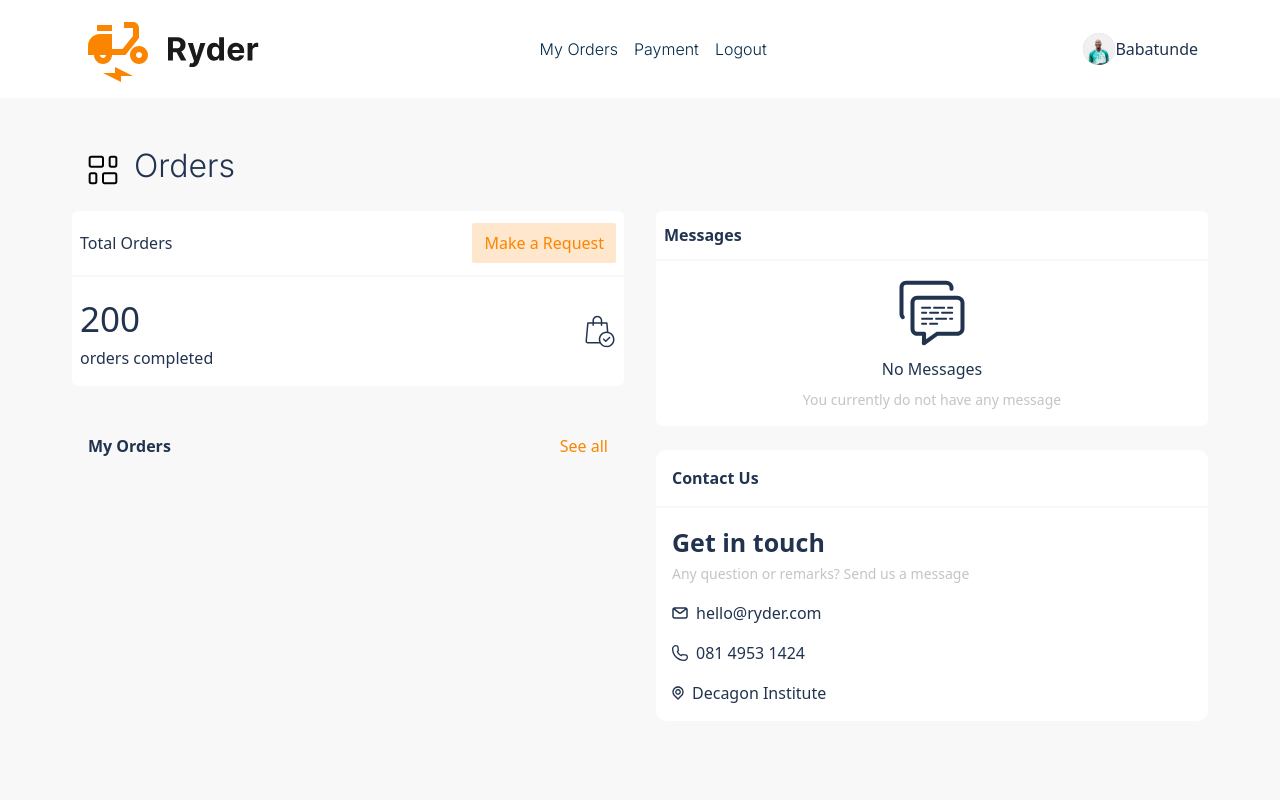
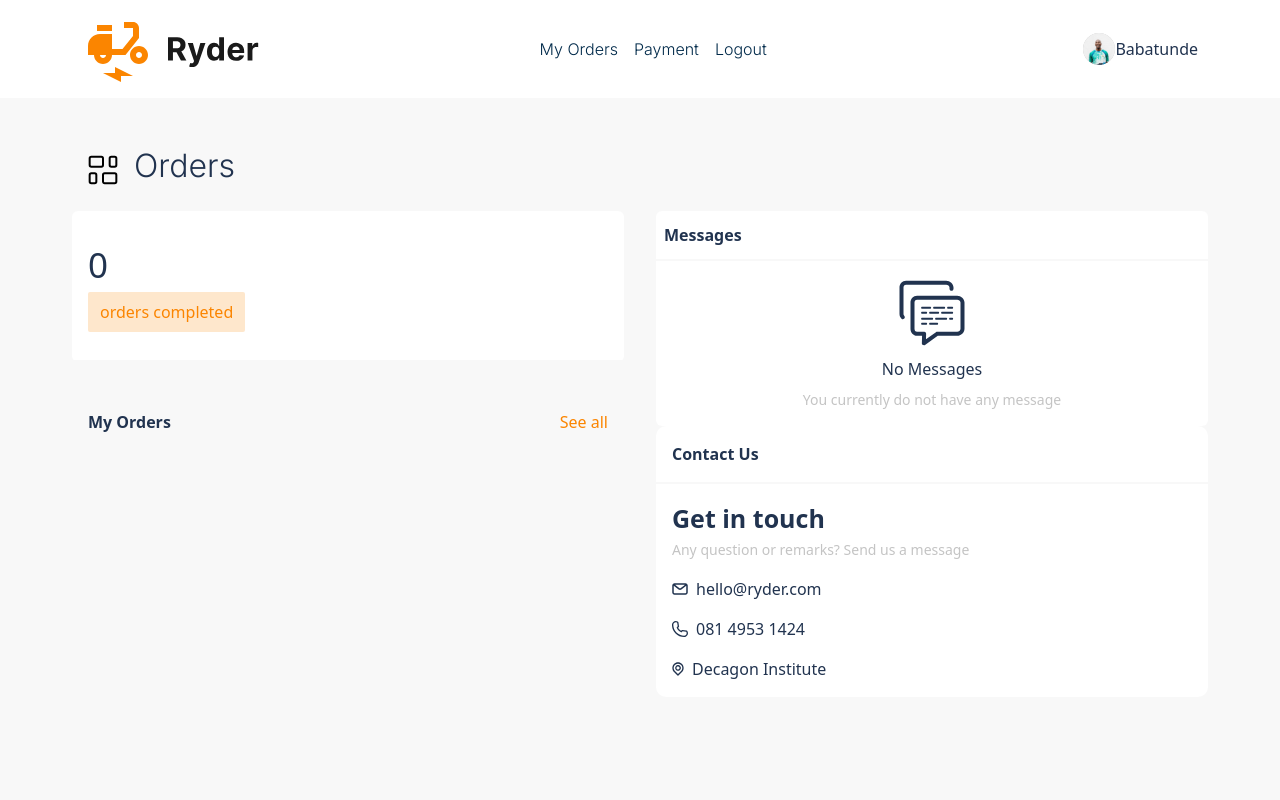
Before and after one commit to J-aimz/Ryder_Frontend_, a React (Create React App) app in the folder ryder/: page /customer-dashboard in a window 1280 px wide. Shown: the top 800 px of the page. Built offline with nearby package versions, Linux system fonts and the light colour scheme.

Commit message:
Modification on customer dashboard

```diff
--- a/ryder/src/components/allOrders/AllOrders.jsx
+++ b/ryder/src/components/allOrders/AllOrders.jsx
@@ -15,7 +15,7 @@ function AllOrders() {
         },
       })
         .then((response) => response.json())
-        .then((data) => setOrders(data.data))
+        .then((data) => setOrders(data.data || []))
         .catch((error) => console.error(error));
     }
   }, [appUserId, token]);
--- a/ryder/src/components/ordersOverview/OrdersOverview.jsx
+++ b/ryder/src/components/ordersOverview/OrdersOverview.jsx
@@ -1,33 +1,60 @@
 import { useNavigate } from "react-router-dom";
-
+import { useEffect, useState } from "react";
 import styles from "./OrdersOverview.module.css";
-
-//imgs
-import { shoppingBagIcon } from "../../assets";
 
 function OrdersOverview() {
   const navigate = useNavigate();
+
   function handleRequestbtn() {
     navigate("/request-form");
   }
+
+  const [totalOrders, setTotalOrders] = useState(0);
+
+  useEffect(() => {
+    // Fetch userId from local storage
+    const appUserId = localStorage.getItem("userId");
+
+    if (appUserId) {
+      // Use the same API URL as AllOrders
+      const apiUrl = `https://ryder-test.onrender.com/api/v1/Order/allOrderProgress/${appUserId}`;
+
+      // Make the API request
+      fetch(apiUrl, {
+        headers: {
+          Authorization: `Bearer ${localStorage.getItem("token")}`,
+        },
+      })
+        .then((response) => response.json())
+        .then((data) => {
+          // Check if the data is an array
+          if (Array.isArray(data.data)) {
+            // Filter orders for the specific appUserId and count them
+            const total = data.data.filter((order) => order.appUserId === appUserId).length;
+            setTotalOrders(total);
+          } else {
+            console.error("Data is not in the expected format");
+          }
+        })
+        .catch((error) => console.error(error));
+    }
+  }, []);
+
+
   return (
     <div className={styles.overview_container}>
       <div className={styles.header}>
-        <span>Total orders</span>
-        <span onClick={handleRequestbtn} className={styles.secondary}>
-          Make a Request
-        </span>
-      </div>
 
       <div className={styles.body}>
         <div>
-          <span>200</span>
+          <span>{totalOrders}</span>
           <span>orders completed</span>
         </div>
-        <img src={shoppingBagIcon} alt="shopping bag svg icon" />
+
       </div>
     </div>
-  );
-}
+    </div>
+  )
+  }
 
-export default OrdersOverview;
+  export default OrdersOverview;
```
